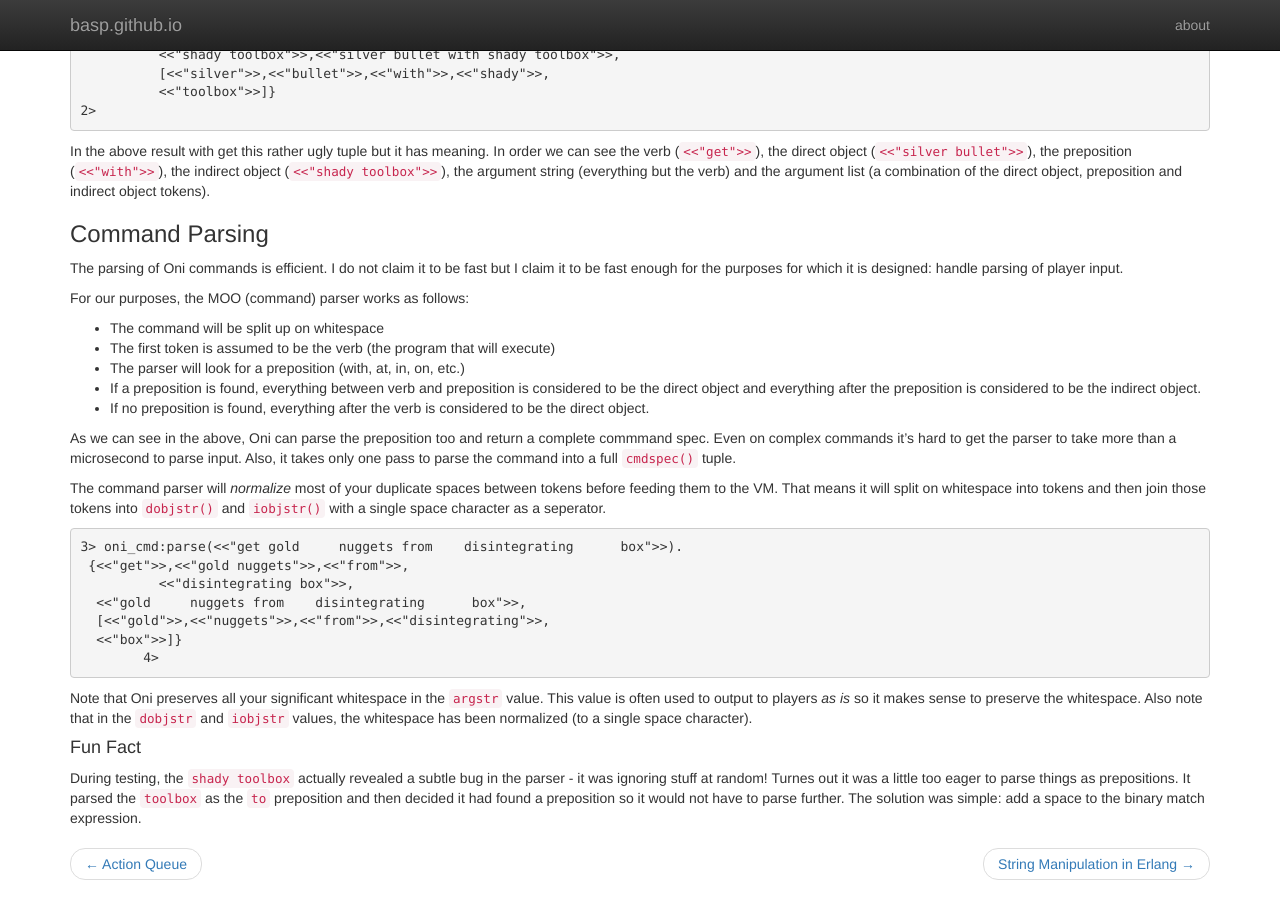
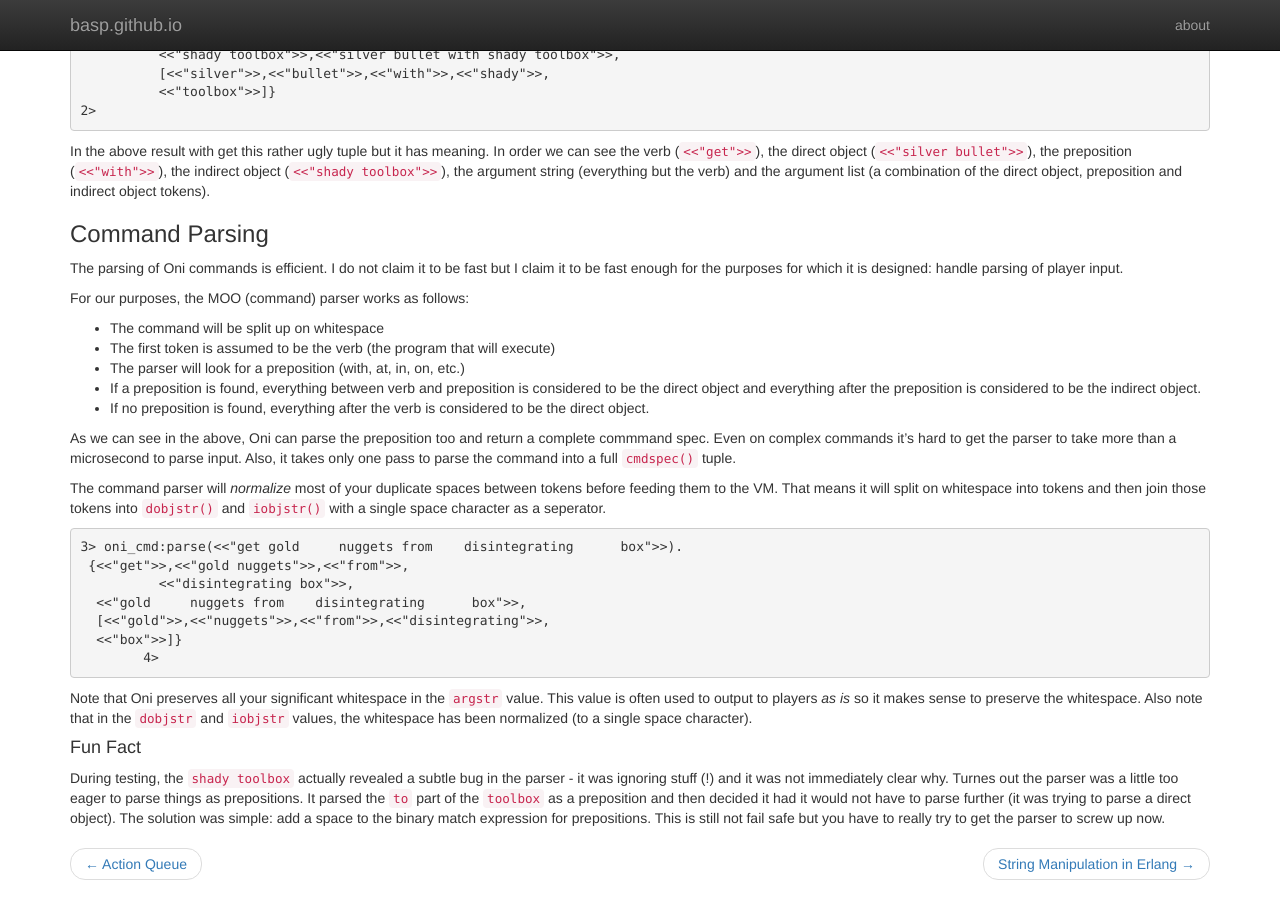
Before and after one commit to basp/basp.github.io, a Jekyll site: the page built from _posts/2014-01-06-command-parsing-in-oni.md, in a window 1280 px wide and 900 px high, scrolled down 1471 px. Built offline with Jekyll 4.4.1, drawn with Linux system fonts in a browser that asks for light colours; nearby versions of some CDN libraries; Markdown is read by kramdown in place of the engine named in the settings.

Commit message:
Small addendum for fun fact

```diff
--- a/_posts/2014-01-06-command-parsing-in-oni.md
+++ b/_posts/2014-01-06-command-parsing-in-oni.md
@@ -95,4 +95,4 @@
 Note that Oni preserves all your significant whitespace in the `argstr` value. This value is often used to output to players _as is_ so it makes sense to preserve the whitespace. Also note that in the `dobjstr` and `iobjstr` values, the whitespace has been normalized (to a single space character).
 
 #### Fun Fact
-During testing, the `shady toolbox` actually revealed a subtle bug in the parser - it was ignoring stuff at random! Turnes out it was a little too eager to parse things as prepositions. It parsed the `toolbox` as the `to` preposition and then decided it had found a preposition so it would not have to parse further. The solution was simple: add a space to the binary match expression.
+During testing, the `shady toolbox` actually revealed a subtle bug in the parser - it was ignoring stuff (!) and it was not immediately clear why. Turnes out the parser was a little too eager to parse things as prepositions. It parsed the `to` part of the `toolbox` as a preposition and then decided it had it would not have to parse further (it was trying to parse a direct object). The solution was simple: add a space to the binary match expression for prepositions. This is still not fail safe but you have to really try to get the parser to screw up now.
```
